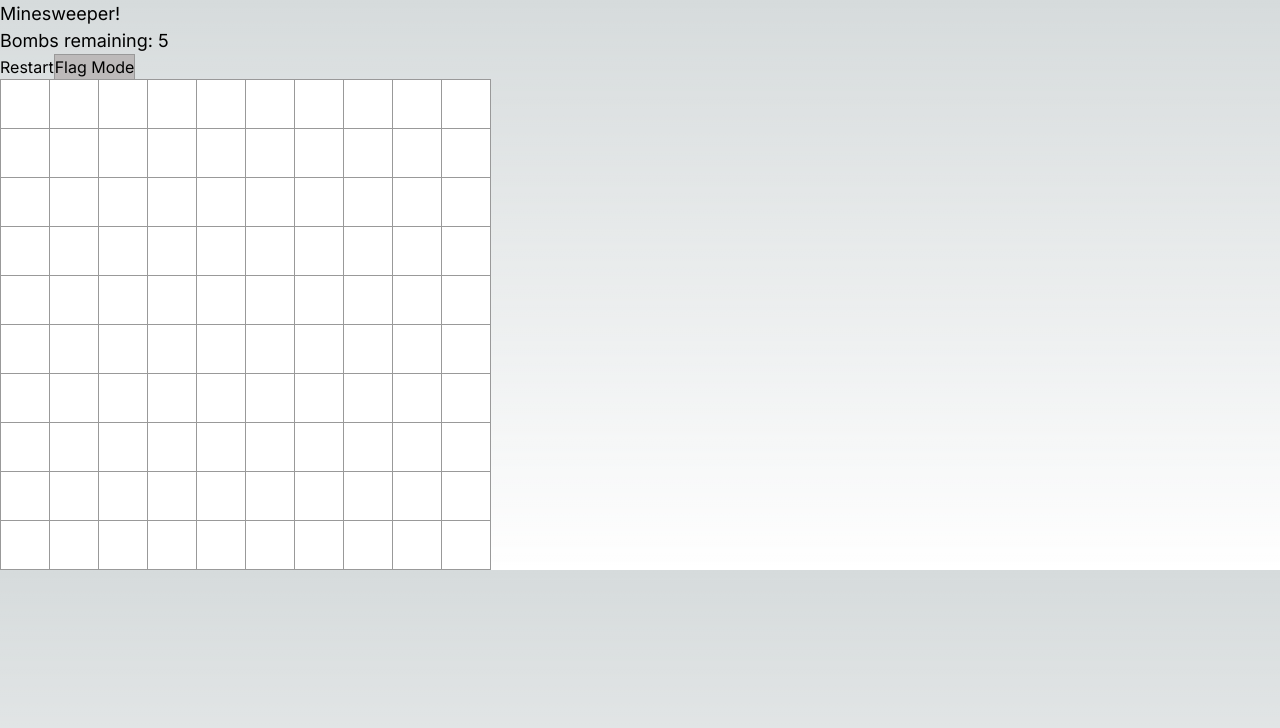
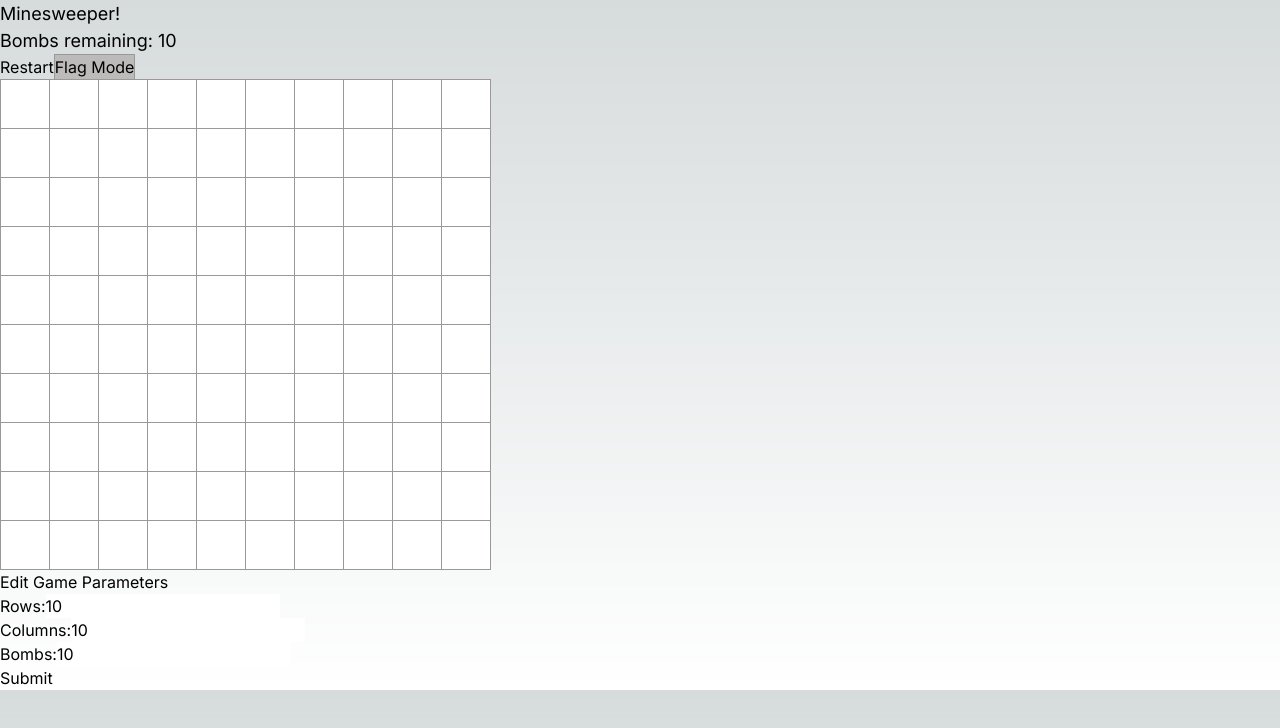
Before and after one commit to lo-maxwell/react-minesweeper, a Next.js app: page / in a window 1280 px wide. Shown: the top 728 px of the page. Built offline with nearby package versions, Linux system fonts and the light colour scheme.

Commit message:
add config for board size

```diff
--- a/app/page.tsx
+++ b/app/page.tsx
@@ -73,15 +73,58 @@ function Board({width, height, numBombs, squares, handleLeftClick, handleRightCl
   );
 }
 
+type inputChangeHandler = (e: React.ChangeEvent<HTMLInputElement>) => void;
+type submitHandler = (e: React.FormEvent<HTMLFormElement>) => void;
+
+function GameConfigForm({formData, handleInputChange, handleSubmit}: {formData: {rows: string, cols: string, numBombs: string}, handleInputChange: inputChangeHandler, handleSubmit: submitHandler}) {
+  return (
+    <form onSubmit={handleSubmit}>
+      <div>
+        <label htmlFor="rows">Rows:</label>
+        <input
+          type="text"
+          id="rows"
+          name="rows"
+          value={String(formData.rows)}
+          onChange={handleInputChange}
+        />
+      </div>
+      <div>
+        <label htmlFor="cols">Columns:</label>
+        <input
+          type="text"
+          id="cols"
+          name="cols"
+          value={String(formData.cols)}
+          onChange={handleInputChange}
+        />
+      </div>
+      <div>
+        <label htmlFor="numBombs">Bombs:</label>
+        <input
+          type="numBombs"
+          id="numBombs"
+          name="numBombs"
+          value={String(formData.numBombs)}
+          onChange={handleInputChange}
+        />
+      </div>
+      <button type="submit">Submit</button>
+    </form>
+  );
+
+}
+
+
 export default function Game() {
   const [width, setWidth] = useState(10);
   const [height, setHeight] = useState(10);
-  const [numBombs, setNumBombs] = useState(5);
+  const [numBombs, setNumBombs] = useState(10);
   const generateSquare = (): SquareType =>  ['', false, -2];
   // const initialSquares = new Array(width * height).fill(0).map(e => ['', false, 0] as SquareType)
-  const generateRow = (): Array<SquareType> => Array(width).fill(0).map(generateSquare);
-  const initialSquares = new Array(height).fill(0).map(generateRow);
-  const [squares, setSquares] = useState<Array<Array<SquareType>>>(generateBombs(initialSquares, numBombs));
+  const generateRow = (width: number) => ():  Array<SquareType> => Array(width).fill(0).map(generateSquare);
+  const initialSquares = new Array(height).fill(0).map(generateRow(width));
+  const [squares, setSquares] = useState<Array<Array<SquareType>>>(generateBombs(initialSquares, numBombs, height, width));
   const rows = Array.from({length: height}, (_, index) => index);
   const cols = Array.from({length: width}, (_, index) => index);
   const [gameIsOver, setGameIsOver] = useState(false);
@@ -91,8 +134,66 @@ export default function Game() {
   const [squaresRevealed, setSquaresRevealed] = useState(0);
   const [numFlags, setNumFlags] = useState(0);
 
+  //Config Form
+  const [formData, setFormData] = useState({
+    rows: String(DEFAULT_BOARD_SIZE),
+    cols: String(DEFAULT_BOARD_SIZE),
+    numBombs: String(DEFAULT_BOARD_SIZE)
+  });
 
-  function generateBombs(squares: Array<Array<SquareType>>, bombs: number) : Array<Array<SquareType>> {
+  const handleGameConfigFormInputChange = (event: React.ChangeEvent<HTMLInputElement>) => {
+    const { name, value } = event.target;
+
+    setFormData({
+      ...formData,
+      [name]: value
+    });
+
+  };
+
+  const handleGameConfigFormSubmit = (event: React.FormEvent<HTMLFormElement>) => {
+    event.preventDefault();
+    console.log('Form submitted', formData);
+    const newData = handleGameFormSubmitHelper();
+    setFormData(newData);
+  };
+
+  function handleGameFormSubmitHelper() {
+    const newData = {rows: formData['rows'], cols: formData['cols'], numBombs: formData['numBombs']}
+
+    let newRows = parseInt(formData['rows'], 10) || DEFAULT_BOARD_SIZE;
+    let newCols = parseInt(formData['cols'], 10) || DEFAULT_BOARD_SIZE;
+    let newNumBombs = parseInt(formData['numBombs'], 10) || DEFAULT_BOARD_SIZE;
+
+    if (newRows <= 0) {
+      newRows = 1;
+    }
+    if (newRows > 100) {
+      newRows = 100;
+    }
+    if (newCols <= 0) {
+      newCols = 1;
+    }
+    if (newCols > 100) {
+      newCols = 100;
+    }
+    if (newNumBombs <= 0) {
+      newNumBombs = 1;
+    }
+    if (newNumBombs > newRows * newCols) {
+      newNumBombs = Math.max(newRows * newCols - 1, 1);
+    }
+
+    newData['rows'] = String(newRows);
+    newData['cols'] = String(newCols);
+    newData['numBombs'] = String(newNumBombs);
+
+    return newData;
+  }
+
+
+  //Game Setup
+  function generateBombs(squares: Array<Array<SquareType>>, bombs: number, height: number, width: number) : Array<Array<SquareType>> {
     const nextSquares = squares.slice();
     let bombsPlaced = 0;
     //plant bombs
@@ -104,7 +205,6 @@ export default function Game() {
           bombRNG = false;
         else
           bombRNG = Math.random() <= (bombs - bombsPlaced) / (width * height - (i*width + j));
-        // console.log(bombRNG);
         if (bombRNG) {
           nextSquares[i][j][1] = true;
           nextSquares[i][j][2] = -1;
@@ -116,9 +216,6 @@ export default function Game() {
       }
     }
 
-    // console.log(nextSquares);
-
-    // console.log("updating hints");
     //update hints
     for (let i = 0; i < height; i++) {
       for (let j = 0; j < width; j++) {
@@ -142,6 +239,7 @@ export default function Game() {
     return nextSquares;
   }
 
+  //Game handlers
   function clickSquare (currentSquares: Array<Array<SquareType>>, row: number, col: number, clickType: string) {
     let nextSquares = currentSquares.slice();
     const isFlag = clickType==="LEFT" && flagMode || clickType==="RIGHT" && !flagMode;
@@ -211,7 +309,16 @@ export default function Game() {
   }
 
   const restartBoard = () => {
-    const nextSquares = generateBombs(initialSquares, numBombs);
+    const newData = handleGameFormSubmitHelper();
+    setFormData(newData);
+    const newHeight = parseInt(newData.rows, 10);
+    const newWidth = parseInt(newData.cols, 10);
+    const newNumBombs = parseInt(newData.numBombs, 10);
+    setHeight(newHeight);
+    setWidth(newWidth);
+    setNumBombs(newNumBombs);
+    const newInitialSquares = new Array(newHeight).fill(0).map(generateRow(newWidth));
+    const nextSquares = generateBombs(newInitialSquares, newNumBombs, newHeight, newWidth);
     setSquares(nextSquares);
     setGameIsOver(false);
     setBombRevealed(false);
@@ -225,6 +332,7 @@ export default function Game() {
     setFlagMode(!flagMode);
   }
 
+  //Render UI helpers
   function renderFlagModeButton () {
     if (flagMode) {
       return <button onClick={invertFlagMode} className="flag-mode-on">Flag Mode</button>;
@@ -272,7 +380,22 @@ export default function Game() {
         handleRightClick={handleRightClick}
         />
       </div>
+      <div className="config">
+        <button>Edit Game Parameters</button>
+        <GameConfigForm
+        formData={formData}
+        handleInputChange={handleGameConfigFormInputChange}
+        handleSubmit={handleGameConfigFormSubmit}
+        />
+      </div>
     </div>
     </>
   );
 }
+
+// export default function GamePage() {
+
+
+
+//   return <Game/>;
+// }
```
Also changed, not shown: 1 other file (tests, documents, lock files or other folders).
